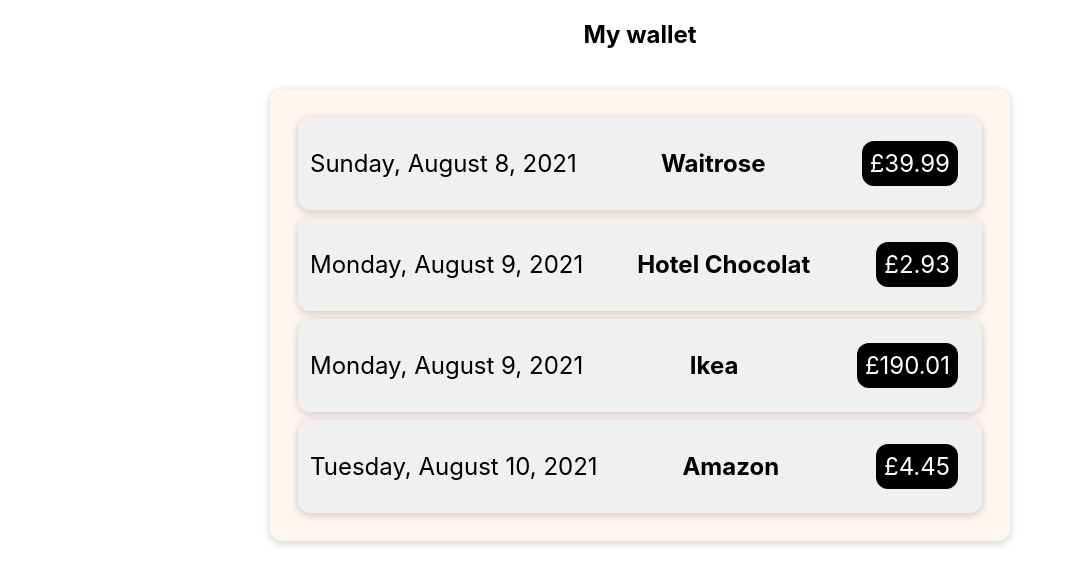
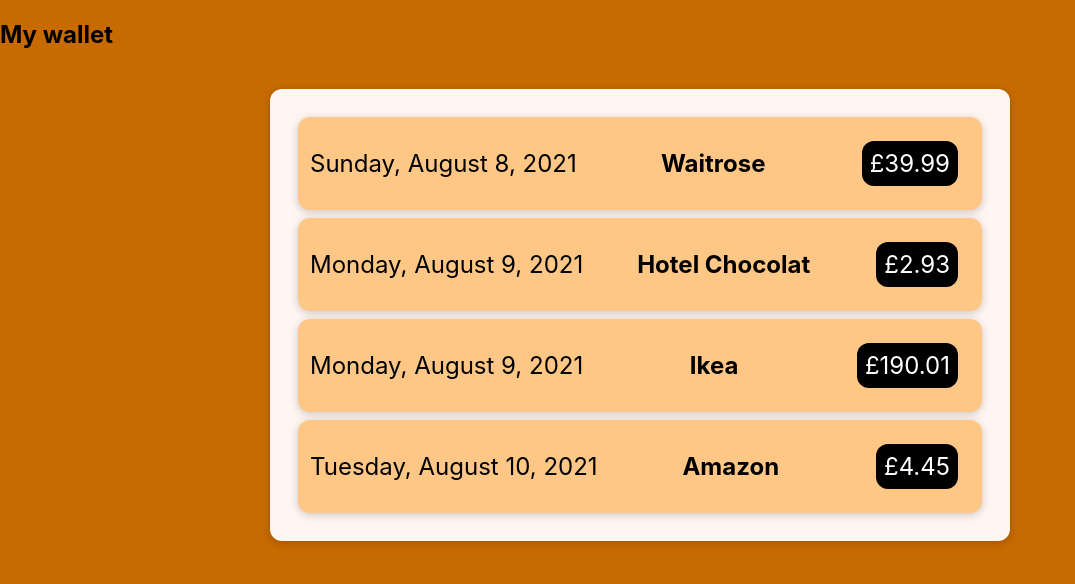
Before and after one commit to patchinator/wallet-watcher, a React (Create React App) app: page / in a window 1280 px wide. Shown: the top 584 px of the page, without its empty margins (0-1075 px from the left). Built offline with nearby package versions, Linux system fonts and the light colour scheme; the HTML template or start-up script is replaced by a standard one.

Commit message:
added card component, updated styling

```diff
--- a/src/App.css
+++ b/src/App.css
@@ -1,38 +1,4 @@
-.App {
-  text-align: center;
+body {
+  margin: 0;
+  background-color: #c76a00;
 }
-
-.App-logo {
-  height: 40vmin;
-  pointer-events: none;
-}
-
-@media (prefers-reduced-motion: no-preference) {
-  .App-logo {
-    animation: App-logo-spin infinite 20s linear;
-  }
-}
-
-.App-header {
-  background-color: #282c34;
-  min-height: 100vh;
-  display: flex;
-  flex-direction: column;
-  align-items: center;
-  justify-content: center;
-  font-size: calc(10px + 2vmin);
-  color: white;
-}
-
-.App-link {
-  color: #61dafb;
-}
-
-@keyframes App-logo-spin {
-  from {
-    transform: rotate(0deg);
-  }
-  to {
-    transform: rotate(360deg);
-  }
-}
--- /dev/null
+++ b/src/components/Card.css
@@ -0,0 +1,4 @@
+.card {
+  border-radius: 12px;
+  box-shadow: 0 2px 8px rgba(0, 0, 0, 0.2);
+}
--- /dev/null
+++ b/src/components/Card.js
@@ -0,0 +1,10 @@
+import React from 'react';
+import './Card.css';
+
+const Card = (props) => {
+  const classes = 'card ' + props.className;
+
+  return <div className={classes}>{props.children}</div>
+};
+
+export default Card;
--- a/src/components/WalletItem.css
+++ b/src/components/WalletItem.css
@@ -2,11 +2,9 @@
   display: flex;
   justify-content: space-between;
   align-items: center;
-  box-shadow: 0 2px 8px rgba(0, 0, 0, 0.2);
   padding: 12px;
   margin: 8px;
-  border-radius: 12px;
-  background-color: #f0f0f0;
+  background-color: #ffc786;
 }
 
 .wallet-item-price {
--- a/src/components/WalletItem.js
+++ b/src/components/WalletItem.js
@@ -1,14 +1,15 @@
 import './WalletItem.css';
 import React from 'react';
 import WalletDate from './WalletDate';
+import Card from './Card';
 
 const walletItem = (props) => {
   return (
-    <div className='wallet-item'>
+    <Card className='wallet-item'>
         <WalletDate date={props.date} />
         <h2>{props.title}</h2>
       <div className='wallet-item-price'>£{props.amount}</div>
-    </div>
+    </Card>
   );
 }
 
--- a/src/components/Wallets.css
+++ b/src/components/Wallets.css
@@ -3,6 +3,4 @@
   background-color: rgb(255, 246, 242);
   margin: 40px auto;
   width: 700px;
-  border-radius: 12px;
-  box-shadow: 0 2px 8px rgba(0, 0, 0, 0.2);
 }
--- a/src/components/Wallets.js
+++ b/src/components/Wallets.js
@@ -1,10 +1,11 @@
 import React from 'react';
 import WalletItem from './WalletItem';
 import './Wallets.css';
+import Card from './Card';
 
 const Wallets = (props) => {
   return (
-    <div className={'wallets'}>
+    <Card className={'wallets'}>
       <WalletItem
         title={props.newItem[0].title}
         amount={props.newItem[0].amount}
@@ -25,7 +26,7 @@
         amount={props.newItem[3].amount}
         date={props.newItem[3].date}
       ></WalletItem>
-    </div>
+    </Card>
   );
 };
 
```
